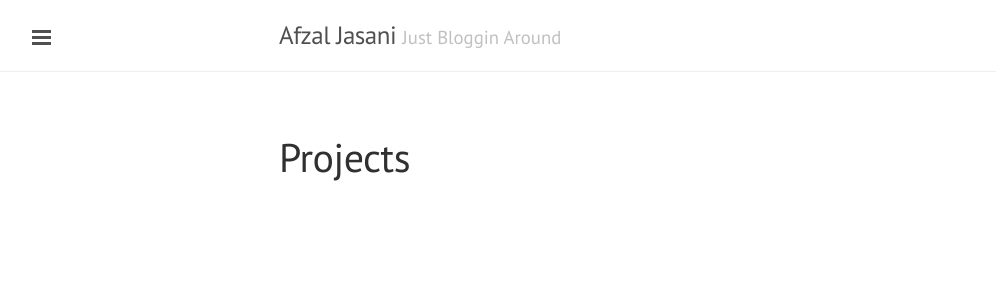
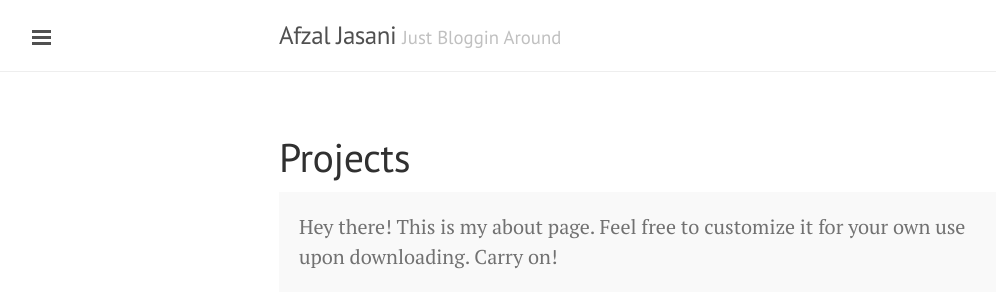
Before and after one commit to afzaljasani/aj786123.github.io, a Jekyll site: the page built from projects.md, in a window 1280 px wide. Shown: the top 308 px of the page, without its empty margins (1-997 px from the left). Built offline with Jekyll 4.4.1, drawn with Linux system fonts in a browser that asks for light colours; Markdown is read by kramdown in place of the engine named in the settings.

Commit message:
testing projects page

```diff
--- a/projects.md
+++ b/projects.md
@@ -2,3 +2,7 @@
 layout: page
 title: Projects
 ---
+
+<p class="message">
+  Hey there! This is my about page. Feel free to customize it for your own use upon downloading. Carry on!
+</p>
```
